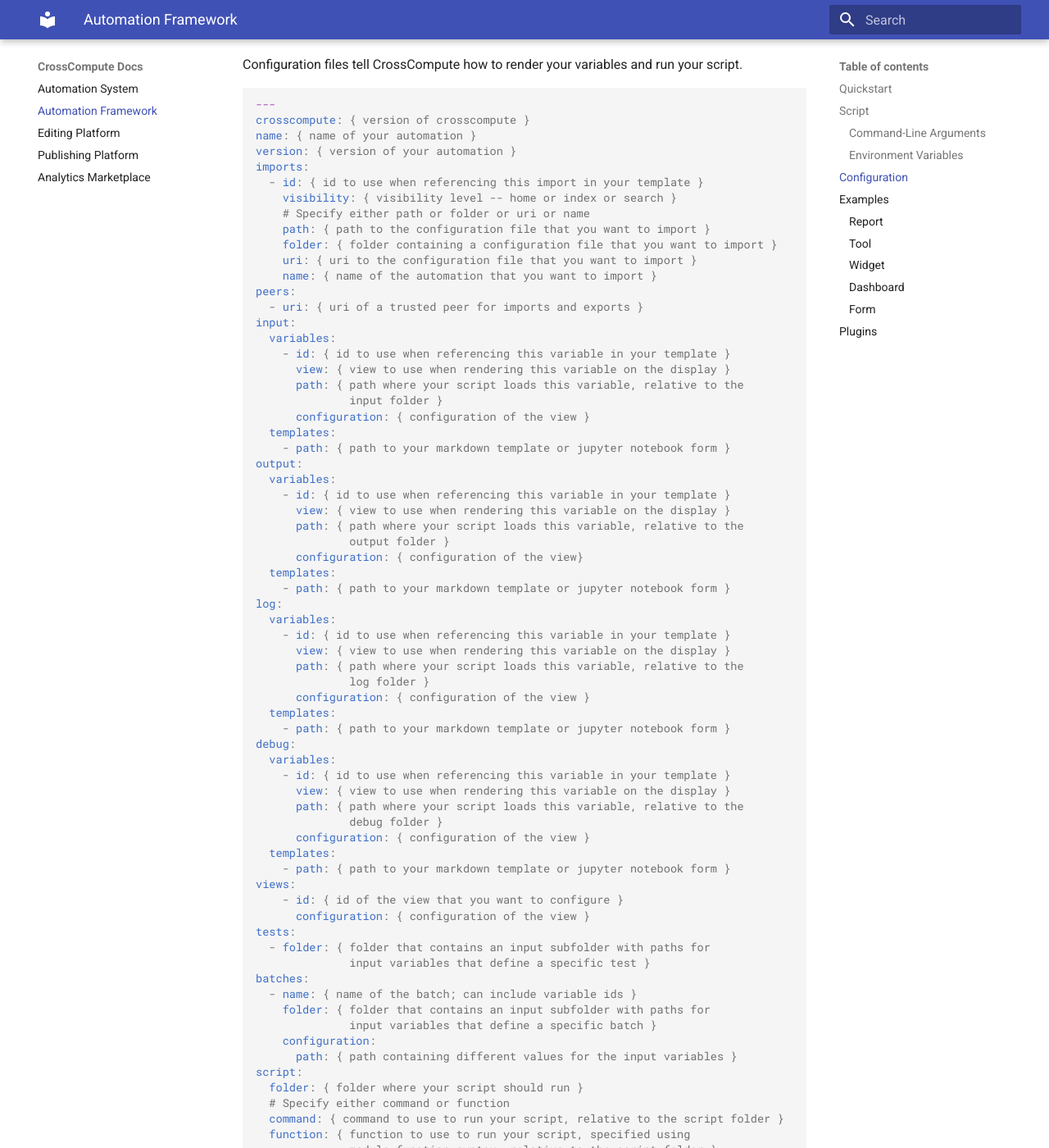
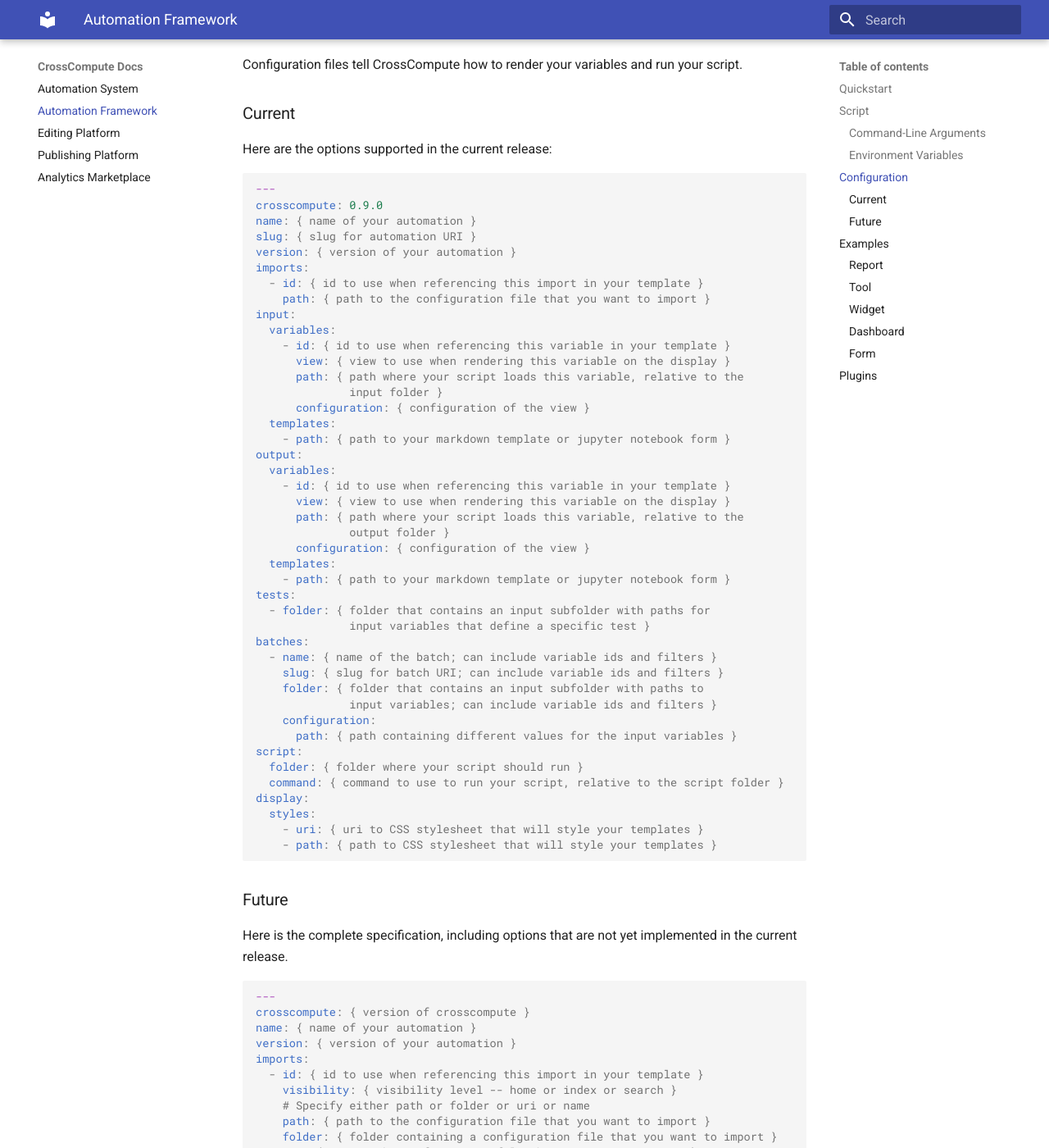
Before and after one commit to crosscompute/crosscompute-docs, an MkDocs documentation site: the page built from docs/automation-framework/README.md, in a window 1280 px wide and 1400 px high, scrolled down 5292 px. Shown: the whole window at 82% size. Built offline with MkDocs 1.6.1 and Material for MkDocs 9.7.7, drawn with Linux system fonts in a browser that asks for light colours; some of the changed text lies outside the part shown.

Commit message:
Differentiate between current and future

````diff
--- a/docs/automation-framework/README.md
+++ b/docs/automation-framework/README.md
@@ -250,6 +250,60 @@
 
 Configuration files tell CrossCompute how to render your variables and run your script.
 
+### Current
+
+Here are the options supported in the current release:
+
+```yaml
+---
+crosscompute: 0.9.0
+name: { name of your automation }
+slug: { slug for automation URI }
+version: { version of your automation }
+imports:
+  - id: { id to use when referencing this import in your template }
+    path: { path to the configuration file that you want to import }
+input:
+  variables:
+    - id: { id to use when referencing this variable in your template }
+      view: { view to use when rendering this variable on the display }
+      path: { path where your script loads this variable, relative to the
+              input folder }
+      configuration: { configuration of the view }
+  templates:
+    - path: { path to your markdown template or jupyter notebook form }
+output:
+  variables:
+    - id: { id to use when referencing this variable in your template }
+      view: { view to use when rendering this variable on the display }
+      path: { path where your script loads this variable, relative to the
+              output folder }
+      configuration: { configuration of the view }
+  templates:
+    - path: { path to your markdown template or jupyter notebook form }
+tests:
+  - folder: { folder that contains an input subfolder with paths for
+              input variables that define a specific test }
+batches:
+  - name: { name of the batch; can include variable ids and filters }
+    slug: { slug for batch URI; can include variable ids and filters }
+    folder: { folder that contains an input subfolder with paths to
+              input variables; can include variable ids and filters }
+    configuration:
+      path: { path containing different values for the input variables }
+script:
+  folder: { folder where your script should run }
+  command: { command to use to run your script, relative to the script folder }
+display:
+  styles:
+    - uri: { uri to CSS stylesheet that will style your templates }
+    - path: { path to CSS stylesheet that will style your templates }
+```
+
+### Future
+
+Here is the complete specification, including options that are not yet implemented in the current release.
+
 ```yaml
 ---
 crosscompute: { version of crosscompute }
@@ -280,7 +334,7 @@
       view: { view to use when rendering this variable on the display }
       path: { path where your script loads this variable, relative to the
               output folder }
-      configuration: { configuration of the view}
+      configuration: { configuration of the view }
   templates:
     - path: { path to your markdown template or jupyter notebook form }
 log:
@@ -304,15 +358,27 @@
 views:
     - id: { id of the view that you want to configure }
       configuration: { configuration of the view }
+      folder: { folder containing the view class }
+      # Specify either package or uri or class
+      package: { package containing the view on PyPI }
+      uri: { uri containing the view remotely }
+      class: { class containing the view locally, specified using
+               module.class syntax, relative to the view folder }
 tests:
   - folder: { folder that contains an input subfolder with paths for
               input variables that define a specific test }
 batches:
-  - name: { name of the batch; can include variable ids }
-    folder: { folder that contains an input subfolder with paths for
-              input variables that define a specific batch }
+  - name: { name of the batch; can include variable ids and filters }
+    slug: { slug for batch URI; can include variable ids and filters }
+    folder: { folder that contains an input subfolder with paths to
+              input variables; can include variable ids and filters }
     configuration:
       path: { path containing different values for the input variables }
+setup:
+  folder: { folder where your setup should run }
+  dependencies:
+    - package: { package on PyPI }
+  command: { command to use to setup your script, relative to the setup folder }
 script:
   folder: { folder where your script should run }
   # Specify either command or function
@@ -335,8 +401,8 @@
   memory: { amount of memory you want to reserve to run your script }
 display:
   styles:
-    - uri: { uri to CSS stylesheet that will be used to render your templates }
-    - path: { path to CSS stylesheet that will be used to render your templates }
+    - uri: { uri to CSS stylesheet that will style your templates }
+    - path: { path to CSS stylesheet that will style your templates }
   header:
     path: { path to markdown template that defines the header }
   footer:
````
